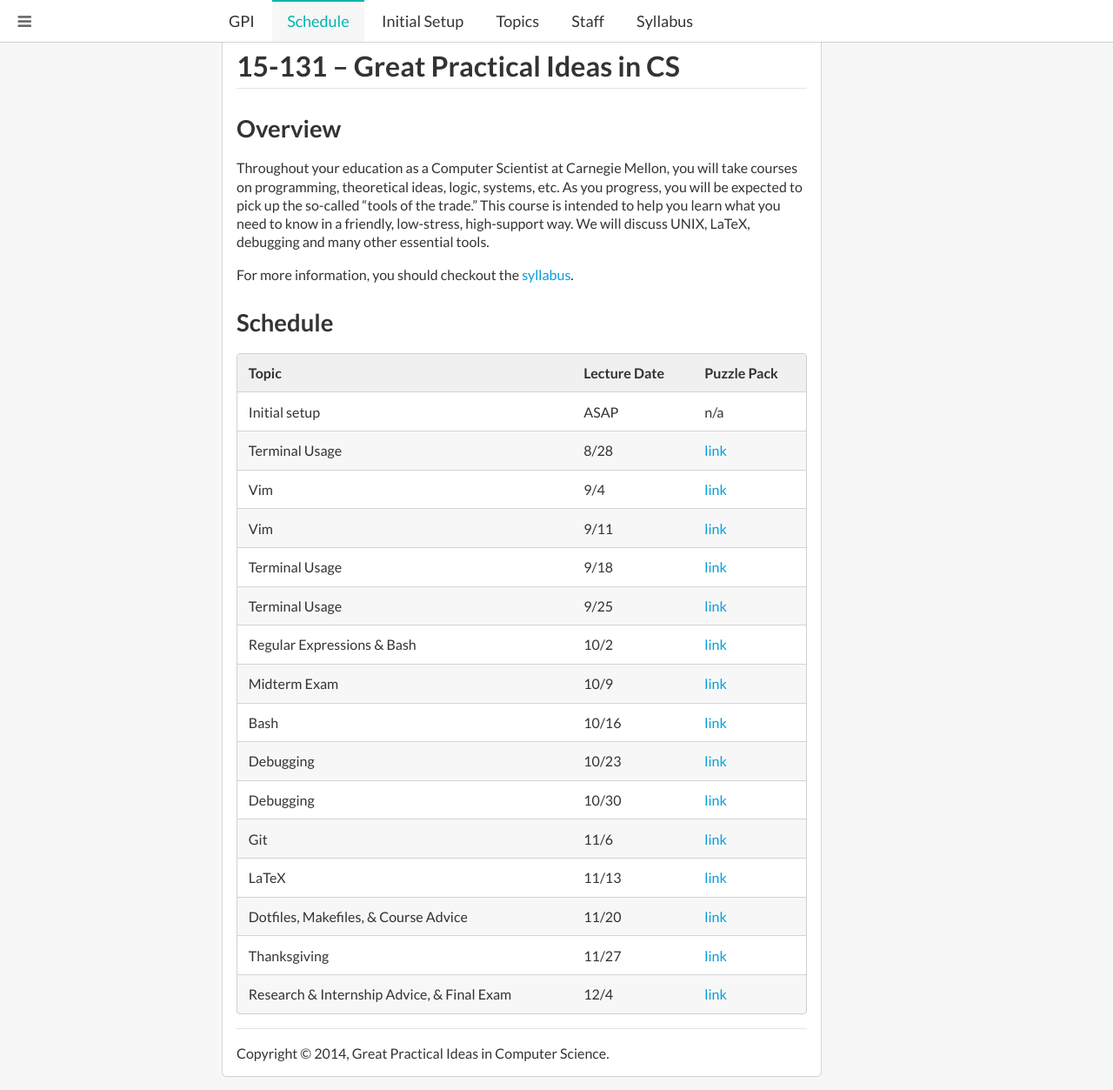
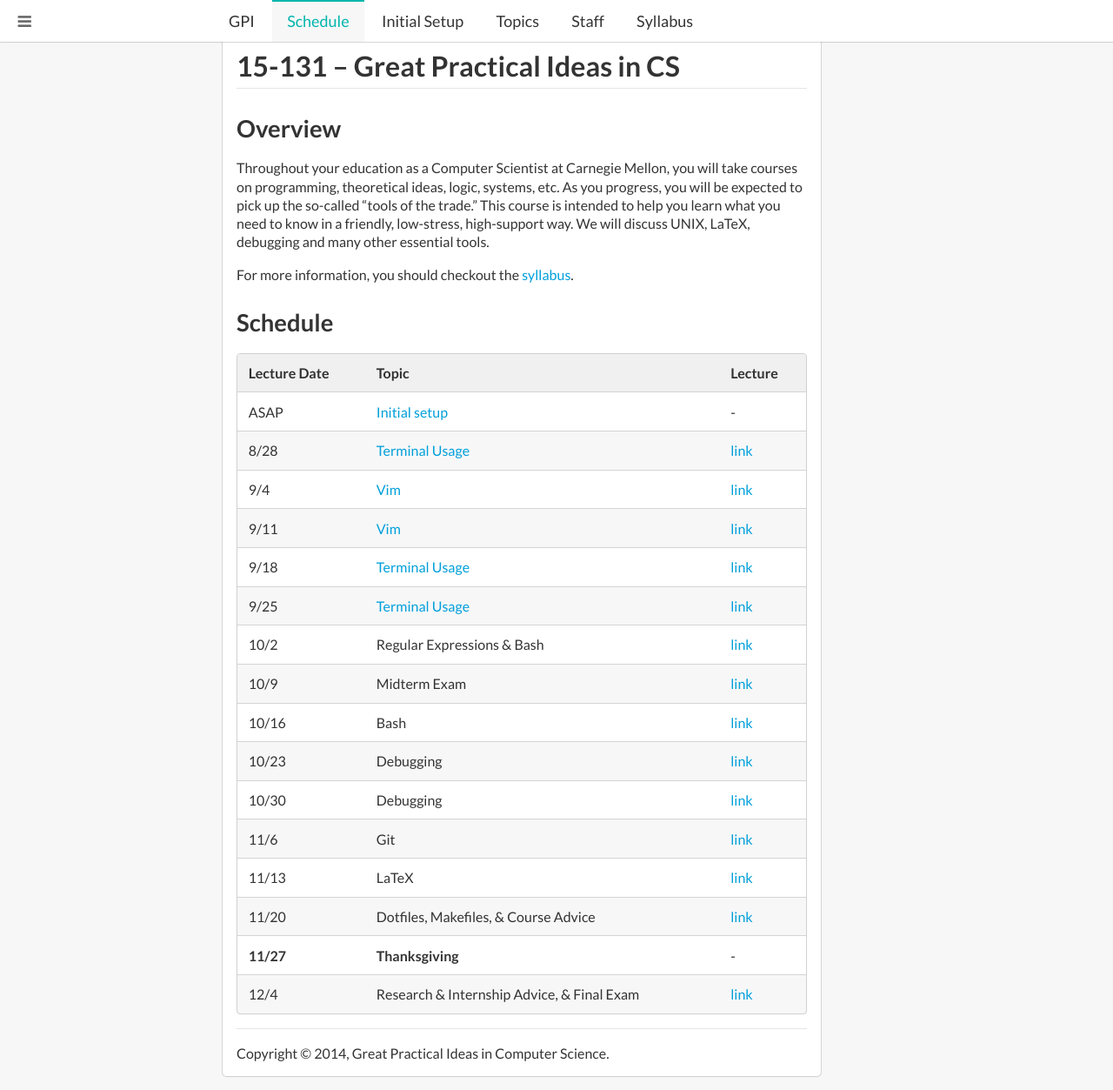
Before and after one commit to cmugpi/cmugpi.github.io, a Jekyll site: the page built from index.md, in a window 1280 px wide and 1253 px high. Shown: the whole window at 87% size. Built offline with Jekyll 4.4.1, drawn with Linux system fonts in a browser that asks for light colours; nearby versions of some CDN libraries.

Commit message:
Updated schedule page

```diff
--- a/index.md
+++ b/index.md
@@ -21,25 +21,28 @@ For more information, you should checkout the [syllabus][syllabus].
 
 ## Schedule
 
-| Topic                                      | Lecture Date   | Puzzle Pack     |
-| ------------------------------------------ | -------------- | --------------- |
-| Initial setup                              | ASAP           | n/a             |
-| Terminal Usage                             | 8/28           | [link][puzzle1] |
-| Vim                                        | 9/4            | [link][puzzle1] |
-| Vim                                        | 9/11           | [link][puzzle1] |
-| Terminal Usage                             | 9/18           | [link][puzzle1] |
-| Terminal Usage                             | 9/25           | [link][puzzle1] |
-| Regular Expressions & Bash                 | 10/2           | [link][puzzle1] |
-| Midterm Exam                               | 10/9           | [link][puzzle1] |
-| Bash                                       | 10/16          | [link][puzzle1] |
-| Debugging                                  | 10/23          | [link][puzzle1] |
-| Debugging                                  | 10/30          | [link][puzzle1] |
-| Git                                        | 11/6           | [link][puzzle1] |
-| LaTeX                                      | 11/13          | [link][puzzle1] |
-| Dotfiles, Makefiles, & Course Advice       | 11/20          | [link][puzzle1] |
-| Thanksgiving                               | 11/27          | [link][puzzle1] |
-| Research & Internship Advice, & Final Exam | 12/4           | [link][puzzle1] |
+| Lecture Date   | Topic                                      | Lecture         |
+| -------------- | ------------------------------------------ | --------------- |
+| ASAP           | [Initial setup][initial-setup]             | -               |
+| 8/28           | [Terminal Usage][terminal-usage]           | [link][puzzle1] |
+| 9/4            | [Vim][vim]                                 | [link][puzzle1] |
+| 9/11           | [Vim][vim]                                 | [link][puzzle1] |
+| 9/18           | [Terminal Usage][terminal-usage]           | [link][puzzle1] |
+| 9/25           | [Terminal Usage][terminal-usage]           | [link][puzzle1] |
+| 10/2           | Regular Expressions & Bash                 | [link][puzzle1] |
+| 10/9           | Midterm Exam                               | [link][puzzle1] |
+| 10/16          | Bash                                       | [link][puzzle1] |
+| 10/23          | Debugging                                  | [link][puzzle1] |
+| 10/30          | Debugging                                  | [link][puzzle1] |
+| 11/6           | Git                                        | [link][puzzle1] |
+| 11/13          | LaTeX                                      | [link][puzzle1] |
+| 11/20          | Dotfiles, Makefiles, & Course Advice       | [link][puzzle1] |
+| __11/27__      | __Thanksgiving__                           | -               |
+| 12/4           | Research & Internship Advice, & Final Exam | [link][puzzle1] |
 {:.ui.striped.table}
 
 [puzzle1]: https://www.google.com/
 [syllabus]: {{ "/syllabus/" | prepend: site.baseprefix }}
+[initial-setup]: {{ "/initial-setup/" | prepend: site.baseprefix }}
+[terminal-usage]: {{ "/terminal-usage/" | prepend: site.baseprefix }}
+[vim]: {{ "/vim/" | prepend: site.baseprefix }}
```
